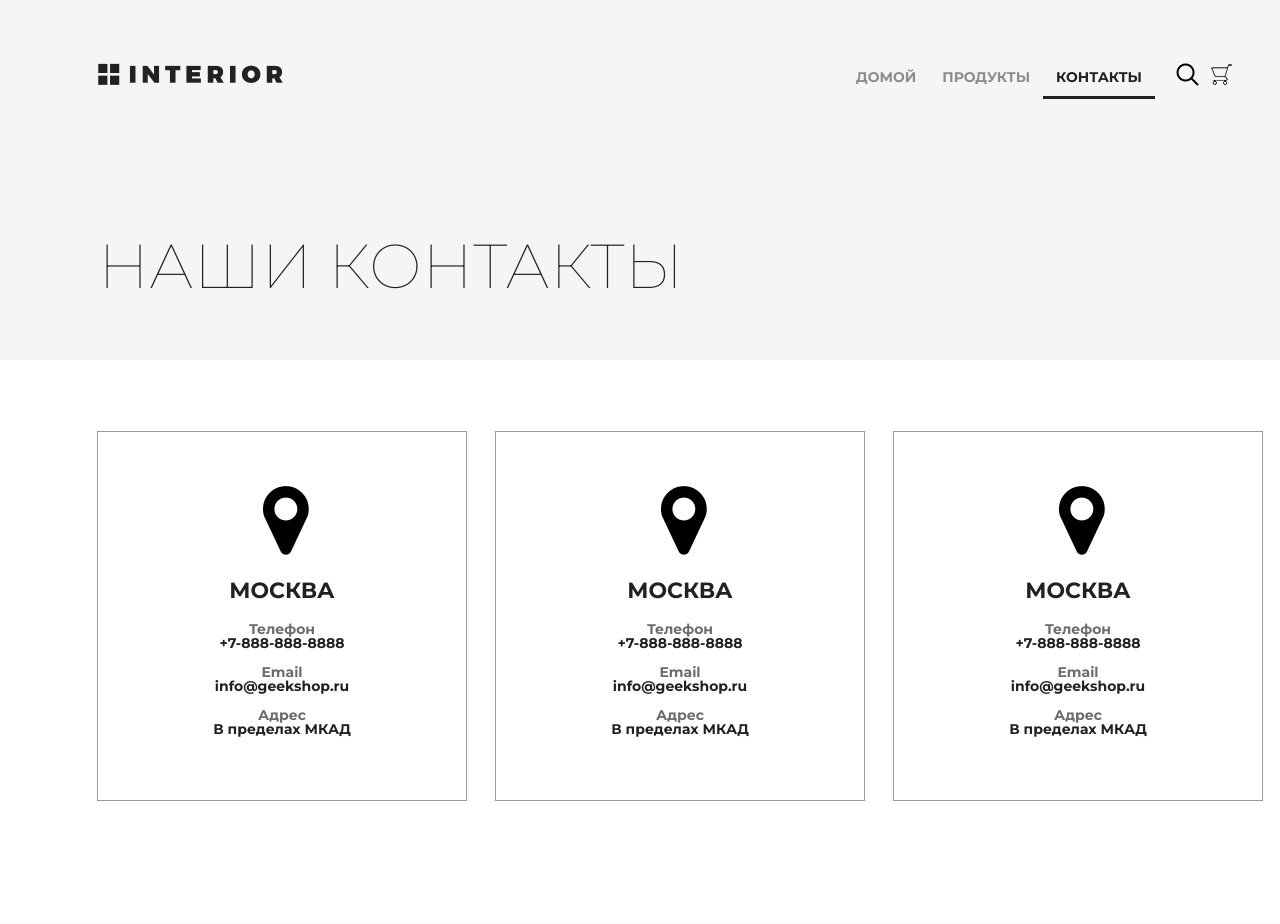
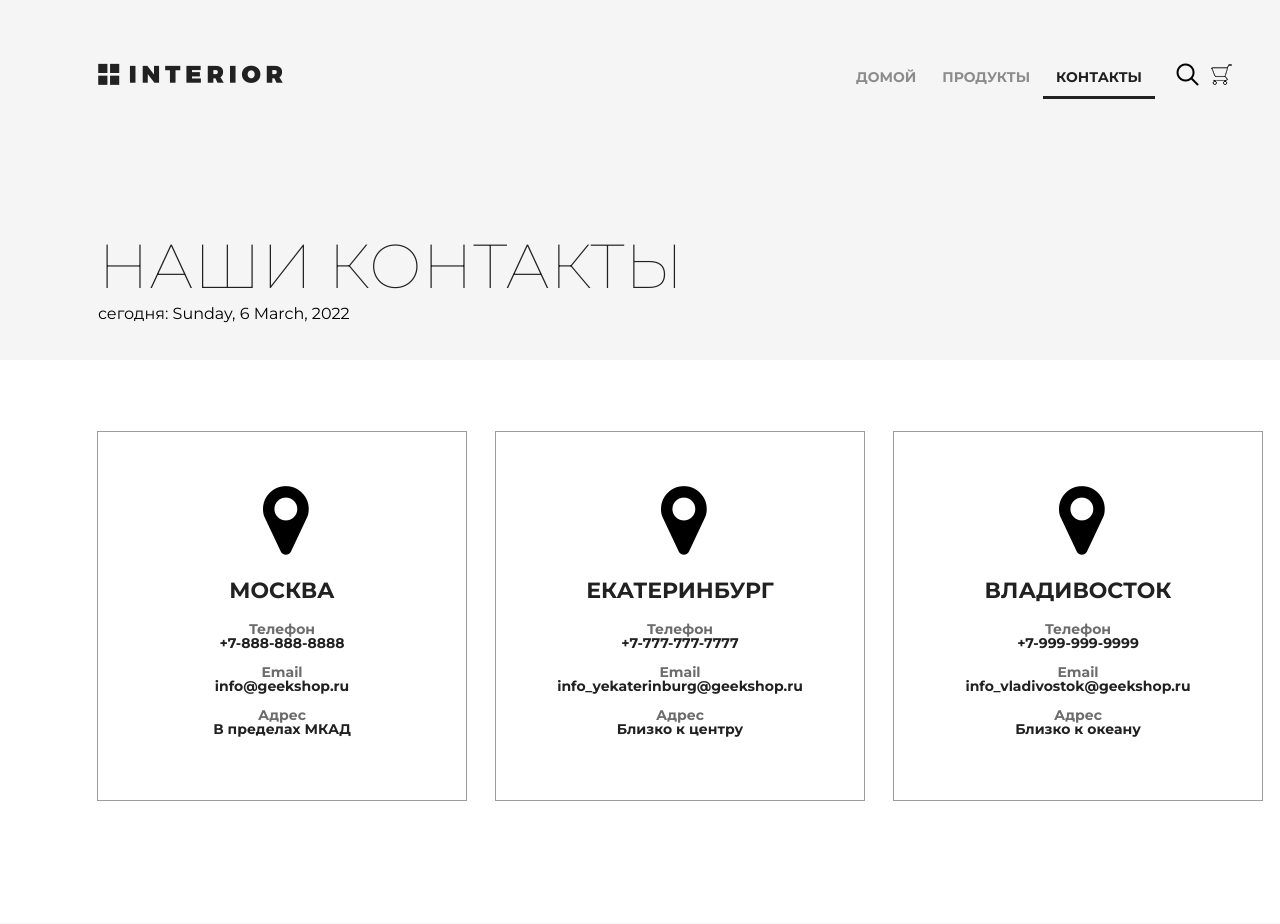
Before and after one commit to rdip-hsarge/geekshop, a Django app: page /contact/ in a window 1280 px wide; the page is wider, and only the part inside the window is pictured. Shown: the top 924 px of that part. Run offline with Django 3.2, Linux system fonts and the light colour scheme.

Commit message:
Lesson 2. Repeat and filters

```diff
--- a/geekshop/urls.py
+++ b/geekshop/urls.py
@@ -1,18 +1,3 @@
-"""geekshop URL Configuration
-
-The `urlpatterns` list routes URLs to views. For more information please see:
-    https://docs.djangoproject.com/en/3.2/topics/http/urls/
-Examples:
-Function views
-    1. Add an import:  from my_app import views
-    2. Add a URL to urlpatterns:  path('', views.home, name='home')
-Class-based views
-    1. Add an import:  from other_app.views import Home
-    2. Add a URL to urlpatterns:  path('', Home.as_view(), name='home')
-Including another URLconf
-    1. Import the include() function: from django.urls import include, path
-    2. Add a URL to urlpatterns:  path('blog/', include('blog.urls'))
-"""
 from django.contrib import admin
 from django.urls import path
 
@@ -22,5 +7,10 @@ urlpatterns = [
     path("admin/", admin.site.urls),
     path("", mainapp.main, name="main"),
     path("products/", mainapp.products, name="products"),
+    path("products/all", mainapp.products, name="products_all"),
+    path("products/home", mainapp.products, name="products_home"),
+    path("products/office", mainapp.products, name="products_office"),
+    path("products/modern", mainapp.products, name="products_modern"),
+    path("products/classic", mainapp.products, name="products_classic"),
     path("contact/", mainapp.contact, name="contact"),
 ]
--- a/mainapp/templates/mainapp/base.html
+++ b/mainapp/templates/mainapp/base.html
@@ -7,7 +7,7 @@
     <meta charset="utf-8">
     <title>
         {% block title %}
-        {{ title }}
+        {{ title|capfirst }}
         {% endblock title %}
     </title>
 
--- a/mainapp/templates/mainapp/contact.html
+++ b/mainapp/templates/mainapp/contact.html
@@ -8,59 +8,30 @@
         {% include 'mainapp/includes/inc_menu.html' %}
     </div>
     <h1>наши контакты</h1>
+    <p>сегодня: {{ visit_date|date:"l, j F, Y" }}</p>
 </div>
 {% endblock %}
 
 {% block content %}
 <div class="location">
+    {% for location in locations %}
     <div class="location-1">
         <i class="fa fa-map-marker fa-5x"></i>
-        <h4>Москва</h4>
+        <h4>{{ location.city }}</h4>
         <div class="contacts">
             <h5>Телефон</h5>
-            <p>+7-888-888-8888</p>
+            <p>{{ location.phone }}</p>
         </div>
         <div class="contacts">
             <h5>Email</h5>
-            <p>info@geekshop.ru</p>
+            <p>{{ location.email }}</p>
         </div>
         <div class="contacts">
             <h5>Адрес</h5>
-            <p>В пределах МКАД</p>
+            <p>{{ location.address }}</p>
         </div>
     </div>
-    <div class="location-1">
-        <i class="fa fa-map-marker fa-5x"></i>
-        <h4>Москва</h4>
-        <div class="contacts">
-            <h5>Телефон</h5>
-            <p>+7-888-888-8888</p>
-        </div>
-        <div class="contacts">
-            <h5>Email</h5>
-            <p>info@geekshop.ru</p>
-        </div>
-        <div class="contacts">
-            <h5>Адрес</h5>
-            <p>В пределах МКАД</p>
-        </div>
-    </div>
-    <div class="location-1">
-        <i class="fa fa-map-marker fa-5x"></i>
-        <h4>Москва</h4>
-        <div class="contacts">
-            <h5>Телефон</h5>
-            <p>+7-888-888-8888</p>
-        </div>
-        <div class="contacts">
-            <h5>Email</h5>
-            <p>info@geekshop.ru</p>
-        </div>
-        <div class="contacts">
-            <h5>Адрес</h5>
-            <p>В пределах МКАД</p>
-        </div>
-    </div>
+    {% endfor %}
 </div>
 
 <div class="clr"></div>
--- a/mainapp/views.py
+++ b/mainapp/views.py
@@ -27,12 +27,44 @@ def main(request):
 
 def products(request):
     title = "продукты"
-    content = {"title": title}
+    links_menu = [
+        {"href": "products_all", "name": "все"},
+        {"href": "products_home", "name": "дом"},
+        {"href": "products_office", "name": "офис"},
+        {"href": "products_modern", "name": "модерн"},
+        {"href": "products_classic", "name": "классика"},
+    ]
+    same_products = [
+        {"name": "Отличный стул", "desc": "Не оторваться.", "image_src": "product-11.jpg", "alt": "продукт 11"},
+        {"name": "Стул повышенного качества", "desc": "Комфортно.", "image_src": "product-21.jpg", "alt": "продукт 21"},
+        {
+            "name": "Стул премиального качества",
+            "desc": "Просто попробуйте.",
+            "image_src": "product-31.jpg",
+            "alt": "продукт 31",
+        },
+    ]
+    content = {"title": title, "links_menu": links_menu, "same_products": same_products}
     return render(request, "mainapp/products.html", content)
 
 
 def contact(request):
     title = "о нас"
     visit_date = datetime.datetime.now()
-    content = {"title": title, "visit_date": visit_date}
+    locations = [
+        {"city": "Москва", "phone": "+7-888-888-8888", "email": "info@geekshop.ru", "address": "В пределах МКАД"},
+        {
+            "city": "Екатеринбург",
+            "phone": "+7-777-777-7777",
+            "email": "info_yekaterinburg@geekshop.ru",
+            "address": "Близко к центру",
+        },
+        {
+            "city": "Владивосток",
+            "phone": "+7-999-999-9999",
+            "email": "info_vladivostok@geekshop.ru",
+            "address": "Близко к океану",
+        },
+    ]
+    content = {"title": title, "visit_date": visit_date, "locations": locations}
     return render(request, "mainapp/contact.html", content)
```
Also changed, not shown: mainapp/templates/mainapp/includes/inc_categories_menu.html (added, +9 -0 lines), mainapp/templates/mainapp/products.html (+7 -29 lines).
